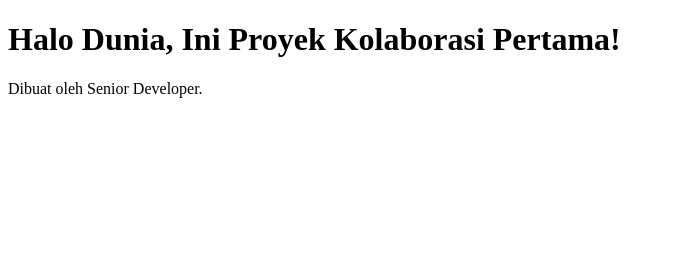
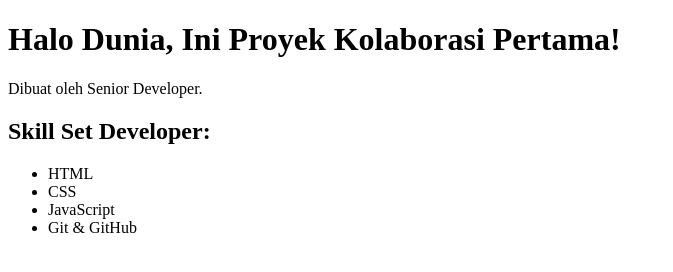
Before and after one commit to Gembel666/proyek-kolaborasi-gacor, a plain HTML site: page index.html in a window 1280 px wide. Shown: the whole page, without its empty margins (0-673 px from the left). Drawn offline with Linux system fonts and the light colour scheme.

Commit message:
feat: Menambahkan daftar skill developer

```diff
--- a/index.html
+++ b/index.html
@@ -7,5 +7,13 @@
 <body>
     <h1>Halo Dunia, Ini Proyek Kolaborasi Pertama!</h1>
     <p>Dibuat oleh Senior Developer.</p>
+
+    <h2>Skill Set Developer:</h2>
+    <ul>
+        <li>HTML</li>
+        <li>CSS</li>
+        <li>JavaScript</li>
+        <li>Git & GitHub</li>
+    </ul>
 </body>
 </html>
```
